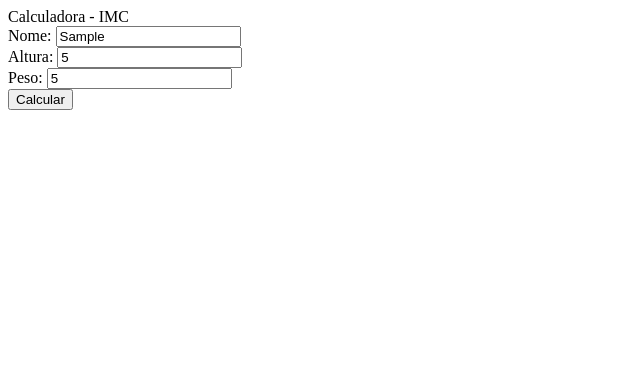
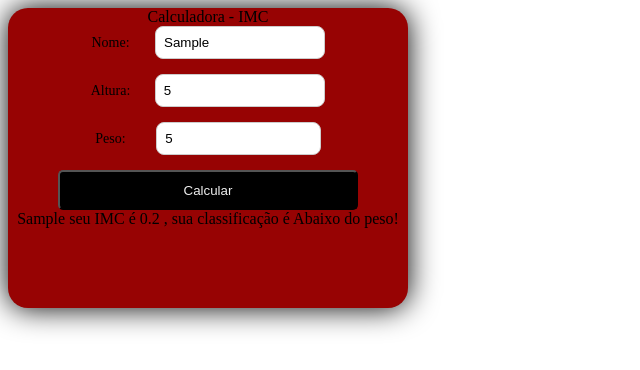
Before and after one commit to Matheuscruzzzz/Calculadora, a plain HTML site: page matheus/index.html in a window 1280 px wide. Both pictures are taken after typing "Sample", "5", "5" into the empty fields and a click on the button "Calcular". Shown: the whole page, without its empty margins (0-640 px from the left). Drawn offline with Linux system fonts and the light colour scheme.

Commit message:
Add files via upload

```diff
--- a/matheus/index.html
+++ b/matheus/index.html
@@ -1,13 +1,13 @@
 <!DOCTYPE html>
-<html lang="en">
-  <head>
+<html lang="pt-br">
+<head>
     <meta charset="UTF-8">
     <meta name="viewport" content="width=device-width, initial-scale=1.0">
-    <title>IMC</title>
-    <link rel="stylesheet" href="style.css">
-  </head>
-  <body>
-    <main>
+    <title>Document</title>
+    <link rel="stylesheet" href="./style.css">
+</head>
+<body>
+     <main>
       <div class="container">
         <div class="title"> Calculadora - IMC </div>
         <div class="input">
@@ -27,6 +27,6 @@
         <div class="result" id='resultado'></div>
       </div>
     </main>
-    <script src="./imc.js"></script>
-  </body>
+    <script src="./script.js"></script>
+</body>
 </html>
--- a/matheus/script.js
+++ b/matheus/script.js
@@ -1,14 +1,27 @@
-document.getElementById('calcular');
+const calcular = document.getElementById('calcular');
 
 function imc(){
     const nome = document.getElementById('nome').value;
     const altura = document.getElementById('altura').value;
     const peso = document.getElementById('peso').value;
-    const resultado = document.getElementById('resultado').value;
+    const resultado = document.getElementById
+    ('resultado');
 
     const valorIMC = (peso/(altura*altura)).toFixed(1);
 
-    resultado.textContent = `${nome}seu IMC é ${valorIMC}!`;
+
+
+    let clasificacao ="";
+
+    if (valorIMC < 18.5){
+        classificacao = "Abaixo do peso";
+    }else if(valorIMC < 25){
+        classificacao = "peso ideal";
+    }else if (valorIMC < 30){
+        clasificacao = "levemente acima do peso";
+    }else{
+        clasificacao = "Obesidade";
+    }
+    resultado.textContent = `${nome} seu IMC é ${valorIMC} , sua classificação é ${classificacao}!`;
 }
-
-calcular.addEventListener('click',imc)
+calcular.addEventListener('click',imc);
--- a/matheus/style.css
+++ b/matheus/style.css
@@ -0,0 +1,40 @@
+.container{
+    display: flex;
+    flex-direction: column;
+    background: rgb(151, 3, 3);
+    width: 400px;
+    height: 300px;
+    align-items: center;
+    border-radius: 20px;
+    box-shadow: 0 0 30px black;
+}
+.input {
+    display: flex;
+    justify-content: space-between;
+    align-items: center;
+    margin-bottom: 15px;
+}
+
+.input label {
+    font-size: 14px;
+color: #000000;
+}
+
+.input input {
+    width: 65%;
+    padding: 8px;
+    border: 1px solid #ccc;
+    border-radius: 8px;
+    outline: none;
+    transition: 0.3s;
+}
+
+button{
+    width: 300px;
+    height: 40px;
+    background: rgb(0, 0, 0);
+    color: rgb(238, 238, 238);
+    outline: none;
+    border-radius: 5px;
+    cursor: pointer;
+}
```
